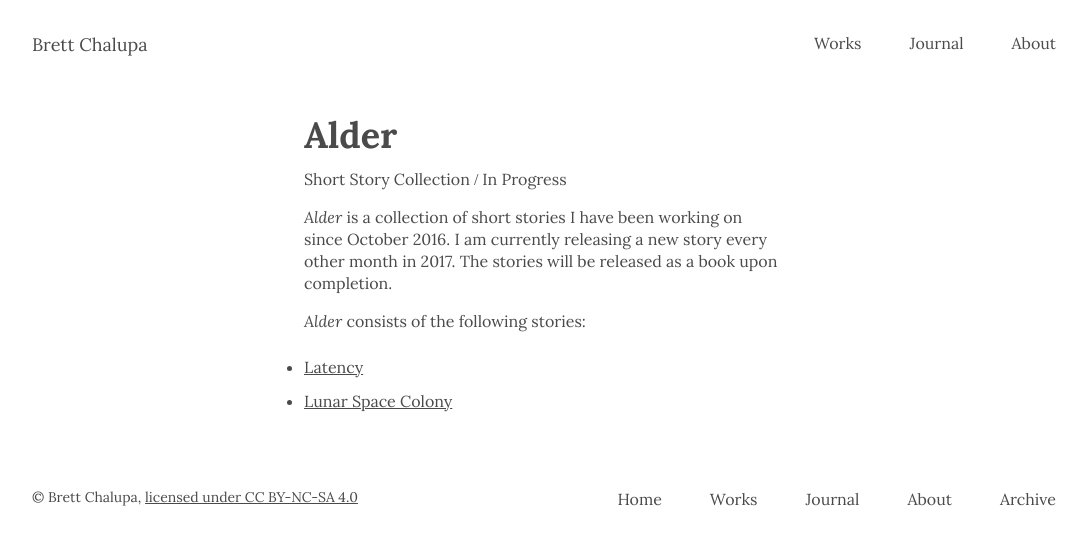
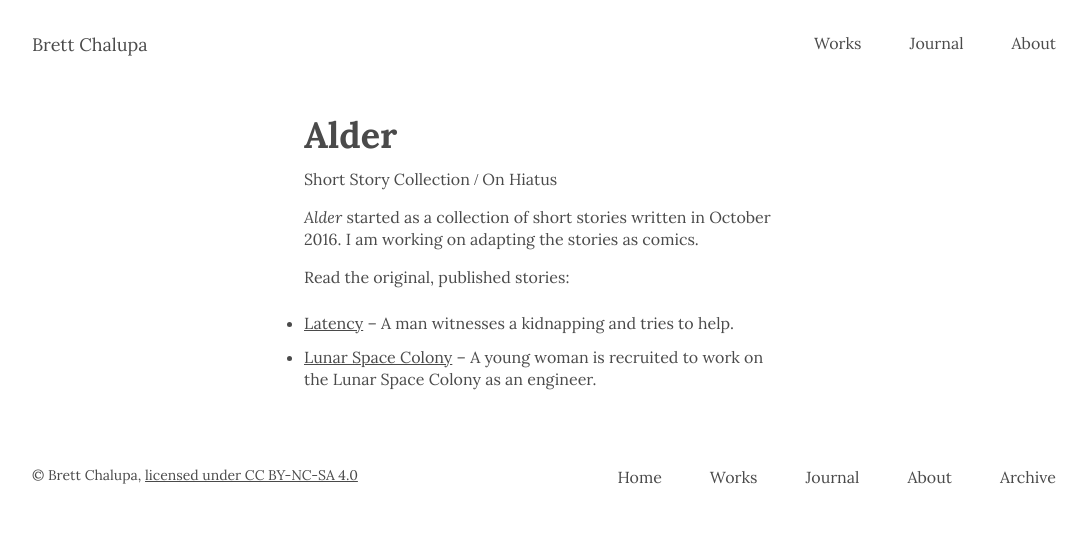
Before and after one commit to brettchalupa/brettchalupa.github.io, a Jekyll site: the page built from _works/alder.md, in a window 1280 px wide. Shown: the top 545 px of the page, without its empty margins (96-1183 px from the left). Built offline with Jekyll 4.4.1, drawn with Linux system fonts in a browser that asks for light colours; a script that is not in the unit is left out.

Commit message:
Update writing works for current state of things
This makes the following changes to the works:

- Adds support for a `hidden` tag when rendering the list of Works so
  that the page can still exist without being the in the directory. This
  is for abandoned works where I don't want the page to 404.
- Increases the spacing between the Work list items for better visual
  display.
- Tweaks the time period and language of the other works to reflect how
  things are now.

```diff
--- a/_sass/layout.scss
+++ b/_sass/layout.scss
@@ -280,7 +280,7 @@
 
 .wli {
   box-sizing: border-box;
-  padding-right: $spacing-unit / 4;
+  padding-right: $spacing-unit / 2;
   width: 50%;
 
   @media (max-width: $breakpoint-sm) {
--- a/_works/alder.md
+++ b/_works/alder.md
@@ -2,17 +2,18 @@
 title: Alder
 date: 2016-10-01 00:00:00 Z
 category: Short Story Collection
-description: A work-in-progress collection of short stories by Brett Chalupa.
+description: A collection of short stories by Brett Chalupa.
 tags:
 - Novel
 - Short Story Collection
+- hidden
 layout: work
-period: In Progress
+period: On Hiatus
 ---
 
-_Alder_ is a collection of short stories I have been working on since October 2016. I am currently releasing a new story every other month in 2017. The stories will be released as a book upon completion.
+_Alder_ started as a collection of short stories written in October 2016. I am working on adapting the stories as comics.
 
-_Alder_ consists of the following stories:
+Read the original, published stories:
 
-- [Latency](http://www.brettchalupa.com/latency)
-- [Lunar Space Colony](http://www.brettchalupa.com/lunar-space-colony)
+- [Latency](http://www.brettchalupa.com/latency) – A man witnesses a kidnapping and tries to help.
+- [Lunar Space Colony](http://www.brettchalupa.com/lunar-space-colony) – A young woman is recruited to work on the Lunar Space Colony as an engineer.
--- a/works.html
+++ b/works.html
@@ -12,7 +12,9 @@
 
   <ul class='works-list'>
     {% for work in site.works reversed %}
-      {% include work-list-item.html %}
+      {% unless work.tags contains 'hidden' %}
+        {% include work-list-item.html %}
+      {% endunless %}
     {% endfor %}
   </ul>
 </div>
```
Also changed, not shown: _works/aperture.md (+3 -5 lines), _works/brief-moments-of-life.md (+4 -6 lines), _works/gather-around.md (+2 -2 lines).
